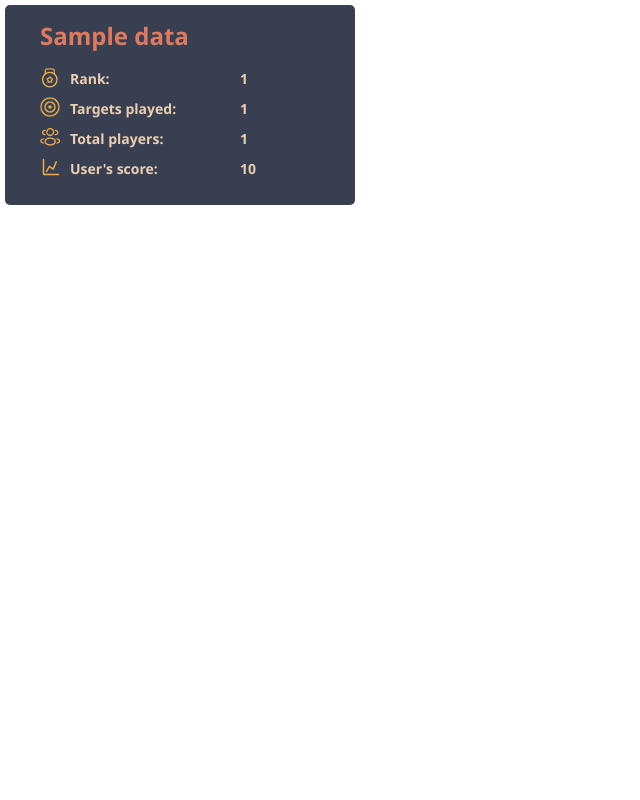
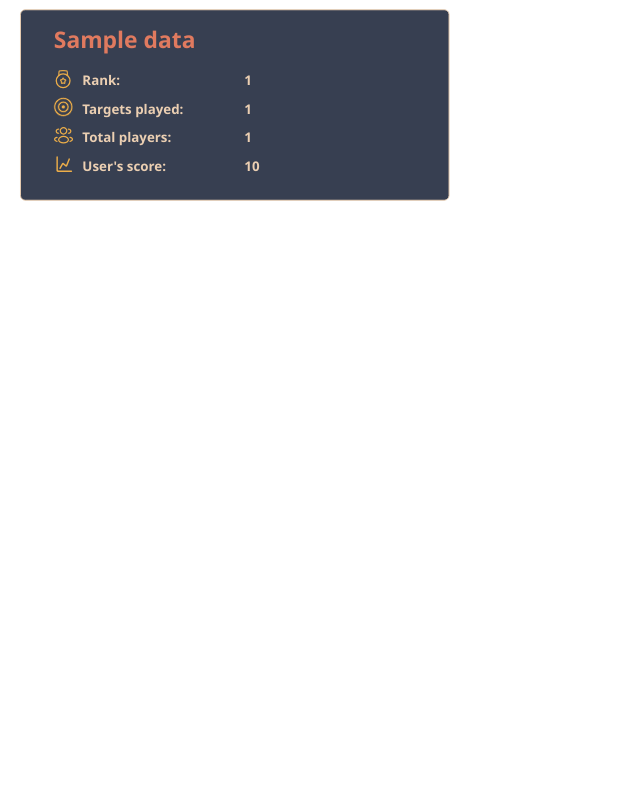
Before and after one commit to BahAilime/cssBattleBadge, a Flask app: template templates/badge.html in a window 1280 px wide. Shown: the whole page, without its empty margins (0-640 px from the left). Run offline with Flask 3, Linux system fonts and the light colour scheme; the template is opened without the code that fills it: most values are stand-ins (such as "Sample title", 1, 10 or a date in 2020).

Commit message:
Better title + rect border

```diff
--- a/main.py
+++ b/main.py
@@ -18,7 +18,7 @@ def get_badge():
     data["id"] = response.json()
 
     data["score"] = round(data["score"], 2)
-    data["name"] = username if username else "CSSBattle"
+    data["name"] = f"{username}'s CSSBattle.dev Stats" if username else "CSSBattle.dev Stats"
     # data["meanScore"] = round(float(data["score"]) / float(data["playedCount"]), 2)
 
     return flask.Response(
--- a/templates/badge.html
+++ b/templates/badge.html
@@ -1,18 +1,21 @@
-<svg xmlns="http://www.w3.org/2000/svg" viewBox="0 0 350 200" width="350" height="200">
+<svg xmlns="http://www.w3.org/2000/svg" viewBox="-5 -5 450 210" width="450" height="200">
     <style>
         * {
             font-family: 'Segoe UI', Ubuntu, Sans-Serif;
             font-weight: 600;
             margin: 0;
-            border-radius: 5px;
         }
         svg {
             margin: 5px;
         }
+        rect {
+            stroke: #ebcfb2;
+            rx: 5px;
+        }
     </style>
 
     <!-- Background -->
-    <rect width="350" height="200" fill="#373f51"/>
+    <rect width="450" height="200" fill="#373f51"/>
 
     <!-- Title -->
     <text x="35" y="40" font-family="Nunito, serif" font-size="24" fill="#e07a5f">{{ data.name }}</text>
```
